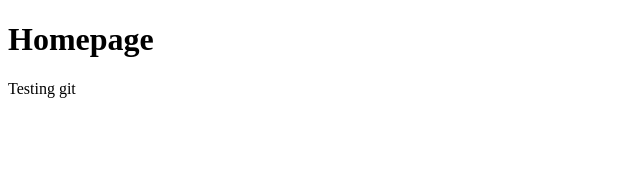
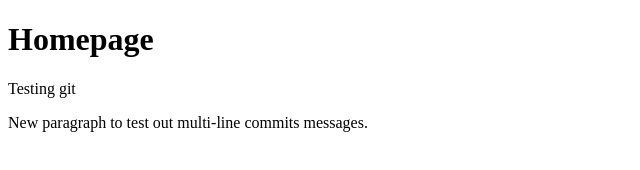
Before and after one commit to chunkERR/The-Odin-Project, a plain HTML site: page index.html in a window 1280 px wide. Shown: the whole page, without its empty margins (0-640 px from the left). Drawn offline with Linux system fonts and the light colour scheme.

Commit message:
Added paragraph to test git features
Second paragraph added specifically to test multiline commit messages

```diff
--- a/index.html
+++ b/index.html
@@ -9,5 +9,6 @@
   <body>
     <h1>Homepage</h1>
     <p>Testing git</p>
+    <p>New paragraph to test out multi-line commits messages.</p>
   </body>
 </html>
```
